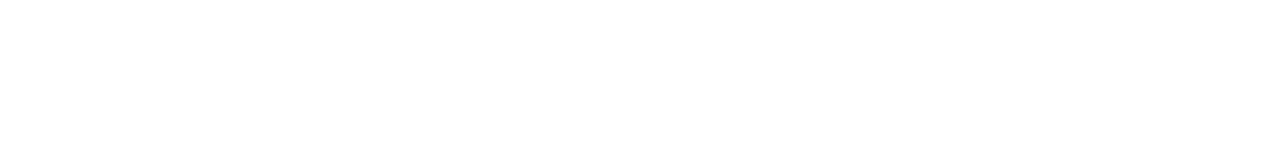
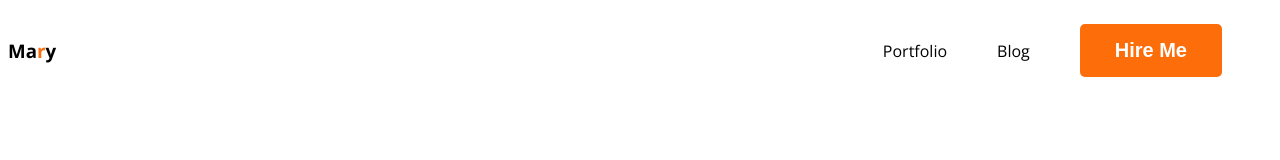
Before and after one commit to rezwan-imran23/developer-portfolio, a plain HTML site: page index.html in a window 1280 px wide. Drawn offline with nearby package versions, Linux system fonts and the light colour scheme.

Commit message:
new text added

```diff
--- a/index.html
+++ b/index.html
@@ -4,9 +4,21 @@
     <meta charset="UTF-8">
     <meta name="viewport" content="width=device-width, initial-scale=1.0">
     <title>Developer Portfolio</title>
+    <link rel="preconnect" href="https://fonts.googleapis.com">
+<link rel="preconnect" href="https://fonts.gstatic.com" crossorigin>
+<link href="https://fonts.googleapis.com/css2?family=Open+Sans:ital,wght@0,300..800;1,300..800&display=swap" rel="stylesheet">
+    <link rel="stylesheet" href="style.css">
 </head>
 <body>
-    <header></header>
+    <header>
+        <nav>
+            <h3>Ma<span class="orange">r</span>y</h3>
+            <ul>
+                <li>Portfolio</li>
+                <li>Blog</li>
+                <li><button class="btn-primary">Hire Me</button></li>
+        </nav>
+    </header>
     <main></main>
     <footer></footer>
 </body>
--- /dev/null
+++ b/style.css
@@ -0,0 +1,50 @@
+/* *{
+    padding :0;
+    margin: 0;
+} */
+
+
+body{
+    font-family: "Open Sans", sans-serif;
+    font-optical-sizing: auto;
+    font-weight: <weight>;
+    font-style: normal;
+    font-variation-settings:"wdth" 100;
+}
+
+.orange{
+    color: #FD6E0A;
+}
+
+nav{
+    display: flex;
+    justify-content: space-between;
+    align-items: center;
+}
+
+.nav-title {
+    color: black;
+    font-size: 45px;
+    font-weight:800;
+}
+
+nav > ul {
+    display: flex;
+    align-items: center;
+}
+
+nav li {
+    list-style: none;
+    margin-right: 50px;
+    text-decoration: none;
+}
+
+.btn-primary {
+    border-radius: 5px;
+    background-color: #FD6E0A;
+    border:0;
+    font-size: 20px;
+    font-weight: 700;
+    padding: 15px 35px;
+    color: white;
+}
```
